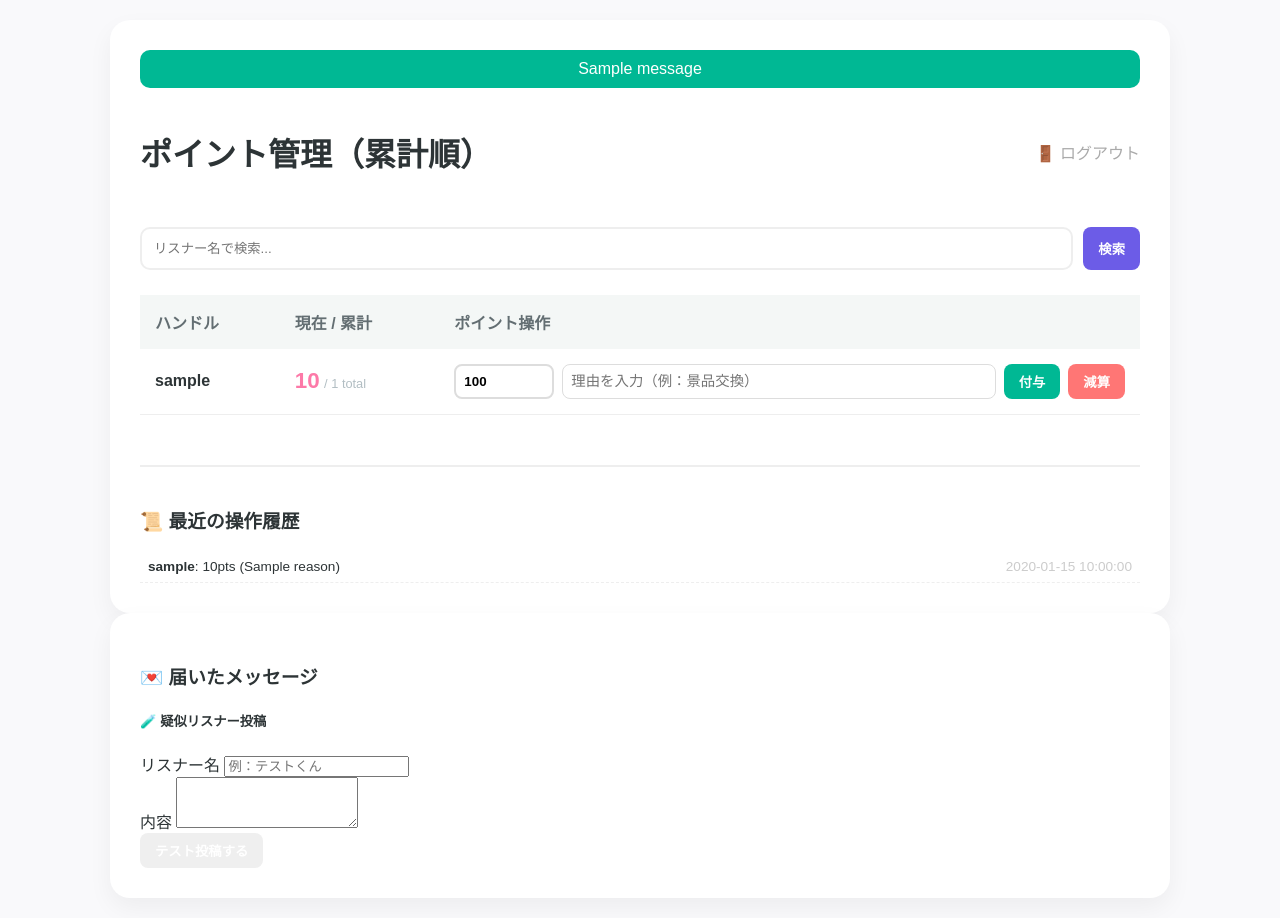
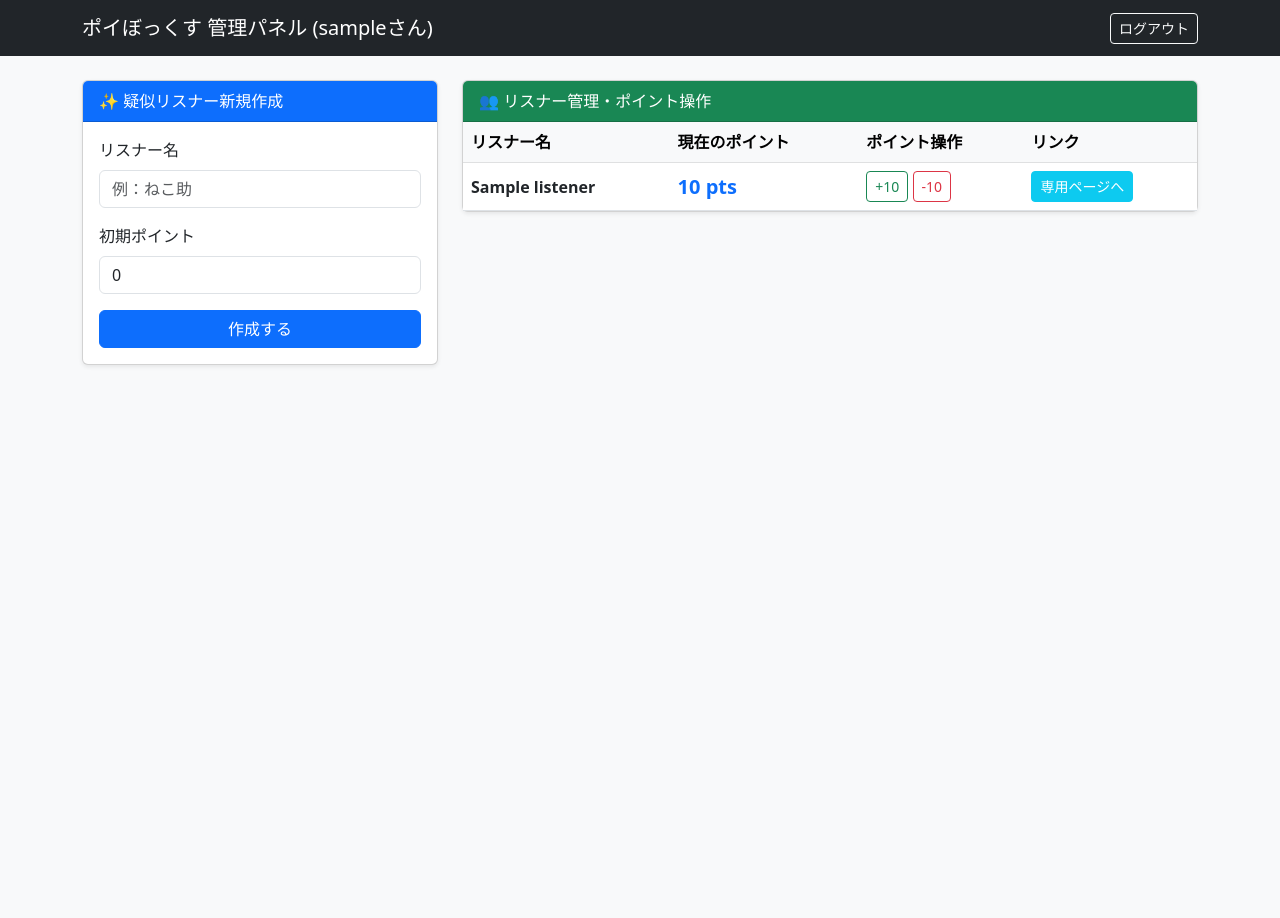
Before and after one commit to sakku9588-crypto/-, a Flask app: template templates/admin.html in a window 1280 px wide. After the commit the page ends 366 px from the top, so only its background shows below. Run offline with Flask 3, Linux system fonts and the light colour scheme; the template is opened without the code that fills it: most values are stand-ins (such as "Sample title", 1, 10 or a date in 2020); one stand-in notice (Sample message) is shown.

Commit message:
Update admin.html

```diff
--- a/templates/admin.html
+++ b/templates/admin.html
@@ -2,136 +2,76 @@
 <html lang="ja">
 <head>
     <meta charset="UTF-8">
-    <title>ポイぼっくす Admin - {{ username }}</title>
-    <style>
-        :root { --primary: #6c5ce7; --accent: #fd79a8; --bg: #f9f9fb; --success: #00b894; --danger: #ff7675; }
-        body { font-family: 'Hiragino Kaku Gothic ProN', sans-serif; background: var(--bg); margin: 0; padding: 20px; color: #2d3436; }
-        .container { max-width: 1000px; margin: auto; background: white; padding: 30px; border-radius: 20px; box-shadow: 0 10px 25px rgba(0,0,0,0.05); }
-        header { display: flex; justify-content: space-between; align-items: center; margin-bottom: 30px; }
-        .alert { padding: 10px; border-radius: 10px; margin-bottom: 20px; color: white; text-align: center; list-style: none; }
-        .alert-success { background: var(--success); }
-        .alert-danger { background: var(--danger); }
-
-        .search-box { display: flex; gap: 10px; margin-bottom: 25px; }
-        .search-box input { flex-grow: 1; padding: 12px; border: 2px solid #eee; border-radius: 10px; }
-
-        table { width: 100%; border-collapse: collapse; }
-        th { background: #f4f7f6; padding: 15px; text-align: left; color: #636e72; }
-        td { padding: 15px; border-bottom: 1px solid #eee; }
-
-        .pts-now { font-size: 1.4em; color: var(--accent); font-weight: bold; }
-        .pts-total { font-size: 0.8em; color: #b2bec3; }
-
-        .op-form { display: flex; flex-direction: column; gap: 8px; }
-        .input-row { display: flex; gap: 8px; }
-        .input-amt { width: 80px; padding: 8px; border: 2px solid #ddd; border-radius: 8px; font-weight: bold; }
-        .input-reason { flex-grow: 1; padding: 8px; border: 1px solid #ddd; border-radius: 8px; font-size: 0.9em; }
-
-        .btn { border: none; padding: 8px 15px; border-radius: 8px; cursor: pointer; font-weight: bold; color: white; }
-        .btn-add { background: var(--success); }
-        .btn-sub { background: var(--danger); }
-
-        .history-section { margin-top: 50px; border-top: 2px solid #eee; padding-top: 20px; }
-        .history-item { font-size: 0.85em; padding: 8px; border-bottom: 1px dashed #eee; display: flex; justify-content: space-between; }
-    </style>
+    <title>管理画面 - ポイぼっくす</title>
+    <link rel="stylesheet" href="https://cdn.jsdelivr.net/npm/bootstrap@5.3.0/dist/css/bootstrap.min.css">
 </head>
-<body>
+<body class="bg-light">
+    <nav class="navbar navbar-dark bg-dark mb-4">
+        <div class="container">
+            <span class="navbar-brand">ポイぼっくす 管理パネル ({{ username }}さん)</span>
+            <a href="/logout" class="btn btn-outline-light btn-sm">ログアウト</a>
+        </div>
+    </nav>
 
     <div class="container">
-    {% with messages = get_flashed_messages(with_categories=true) %}
-      {% if messages %}
-        {% for category, message in messages %}
-          <div class="alert alert-{{ category }}">{{ message }}</div>
-        {% endfor %}
-      {% endif %}
-    {% endwith %}
+        <div class="row">
+            <div class="col-md-4">
+                <div class="card shadow-sm mb-4">
+                    <div class="card-header bg-primary text-white">✨ 疑似リスナー新規作成</div>
+                    <div class="card-body">
+                        <form method="POST">
+                            <input type="hidden" name="action" value="create">
+                            <div class="mb-3">
+                                <label class="form-label">リスナー名</label>
+                                <input type="text" name="name" class="form-control" required placeholder="例：ねこ助">
+                            </div>
+                            <div class="mb-3">
+                                <label class="form-label">初期ポイント</label>
+                                <input type="number" name="points" class="form-control" value="0">
+                            </div>
+                            <button type="submit" class="btn btn-primary w-100">作成する</button>
+                        </form>
+                    </div>
+                </div>
+            </div>
 
-    <header>
-        <h1>ポイント管理（累計順）</h1>
-        <a href="{{ url_for('logout') }}" style="color:#aaa; text-decoration:none;">🚪 ログアウト</a>
-    </header>
-
-    <form action="/" method="GET" class="search-box">
-        <input type="text" name="q" value="{{ q or '' }}" placeholder="リスナー名で検索...">
-        <button type="submit" class="btn" style="background:var(--primary)">検索</button>
-    </form>
-
-    <table>
-        <thead>
+            <div class="col-md-8">
+                <div class="card shadow-sm">
+                    <div class="card-header bg-success text-white">👥 リスナー管理・ポイント操作</div>
+                    <div class="card-body p-0">
+                        <table class="table table-hover align-middle mb-0">
+                            <thead class="table-light">
                                 <tr>
-                <th>ハンドル</th>
-                <th>現在 / 累計</th>
+                                    <th>リスナー名</th>
+                                    <th>現在のポイント</th>
                                     <th>ポイント操作</th>
+                                    <th>リンク</th>
                                 </tr>
                             </thead>
                             <tbody>
-            {% for user in users %}
+                                {% for l in listeners %}
                                 <tr>
-                <td><strong>{{ user.handle }}</strong></td>
+                                    <td><strong>{{ l.name }}</strong></td>
+                                    <td class="fs-5 fw-bold text-primary">{{ l.points }} pts</td>
                                     <td>
-                    <span class="pts-now">{{ user.points }}</span>
-                    <span class="pts-total">/ {{ user.total_points }} total</span>
+                                        <form method="POST" class="d-inline">
+                                            <input type="hidden" name="action" value="update_points">
+                                            <input type="hidden" name="listener_id" value="{{ l.id }}">
+                                            <button type="submit" name="diff" value="10" class="btn btn-outline-success btn-sm">+10</button>
+                                            <button type="submit" name="diff" value="-10" class="btn btn-outline-danger btn-sm">-10</button>
+                                        </form>
                                     </td>
                                     <td>
-                    <form action="{{ url_for('add_points') }}" method="POST" class="op-form">
-                        <input type="hidden" name="handle" value="{{ user.handle }}">
-                        <input type="hidden" name="current_q" value="{{ q or '' }}">
-                        <div class="input-row">
-                            <input type="number" name="amount" value="100" class="input-amt">
-                            <input type="text" name="reason" placeholder="理由を入力（例：景品交換）" class="input-reason">
-                            <button type="submit" name="op" value="add" class="btn btn-add">付与</button>
-                            <button type="submit" name="op" value="sub" class="btn btn-sub">減算</button>
-                        </div>
-                    </form>
+                                        <a href="/{{ username }}/{{ l.name }}/welcome.com" target="_blank" class="btn btn-sm btn-info text-white">専用ページへ</a>
                                     </td>
                                 </tr>
                                 {% endfor %}
                             </tbody>
                         </table>
-
-    <section class="history-section">
-        <h3>📜 最近の操作履歴</h3>
-        {% for item in history %}
-        <div class="history-item">
-            <span><strong>{{ item.handle }}</strong>: {{ item.amount }}pts ({{ item.reason }})</span>
-            <span style="color:#ccc;">{{ item.created_at }}</span>
-        </div>
-        {% endfor %}
-    </section>
-</div>
-    <div class="container mt-4">
-    <div class="row">
-        <div class="col-md-8">
-            <h3>💌 届いたメッセージ</h3>
-            <div class="list-group">
-                {% for m in messages %}
-                <div class="list-group-item">
-                    <strong>{{ m.sender }}</strong>: {{ m.content }}
-                    <small class="text-muted">({{ m.timestamp }})</small>
-                </div>
-                {% endfor %}
-            </div>
-        </div>
-
-        <div class="col-md-4">
-            <div class="card p-3 border-primary">
-                <h5 class="card-title text-primary">🧪 疑似リスナー投稿</h5>
-                <form method="POST">
-                    <div class="mb-2">
-                        <label class="form-label small">リスナー名</label>
-                        <input type="text" name="pseudo_sender" class="form-control form-control-sm" placeholder="例：テストくん">
-                    </div>
-                    <div class="mb-2">
-                        <label class="form-label small">内容</label>
-                        <textarea name="content" class="form-control form-control-sm" rows="3" required></textarea>
-                    </div>
-                    <button type="submit" class="btn btn-primary btn-sm w-100">テスト投稿する</button>
-                </form>
                     </div>
                 </div>
             </div>
         </div>
-
+    </div>
 </body>
-
 </html>
```
Lines whose indentation alone changed are shown as unchanged.
